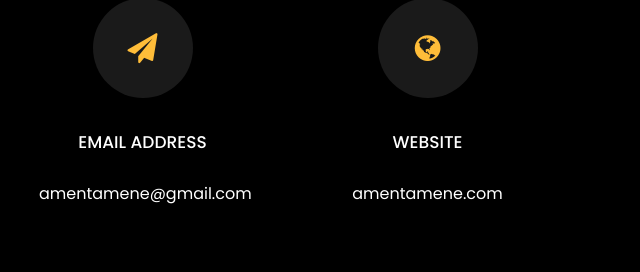
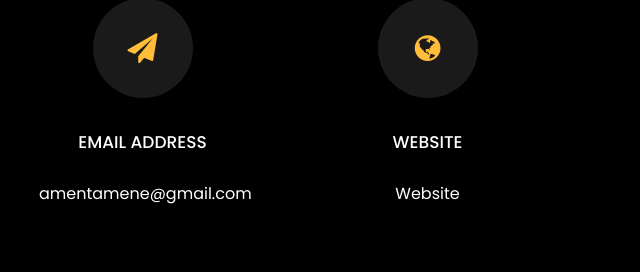
Before and after one commit to amengemeda/amengemeda.github.io, a plain HTML site: page index.html in a window 1280 px wide. Shown: the part 5221-5493 px from the top of the page, 640-1280 px from the left. Drawn offline with Linux system fonts and the light colour scheme; files whose address does not match are found by name.

Commit message:
link updated

```diff
--- a/index.html
+++ b/index.html
@@ -509,7 +509,7 @@
           			<span class="icon-globe"></span>
           		</div>
           		<h3 class="mb-4">Website</h3>
-	            <p><a href="#">amentamene.com</a></p>
+	            <p><a href="https://amengemeda.github.io/">Website</a></p>
 	          </div>
           </div>
         </div>
```
